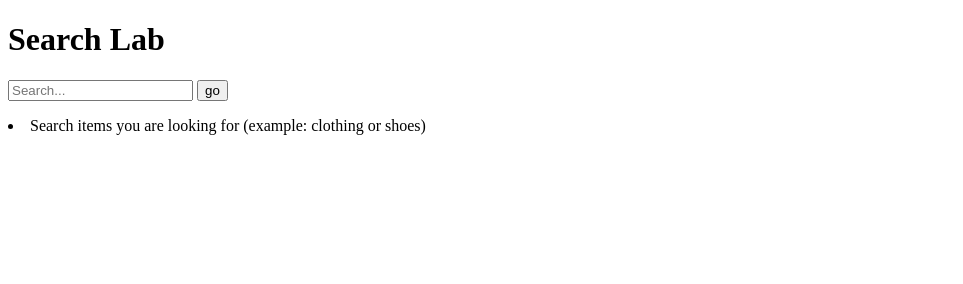
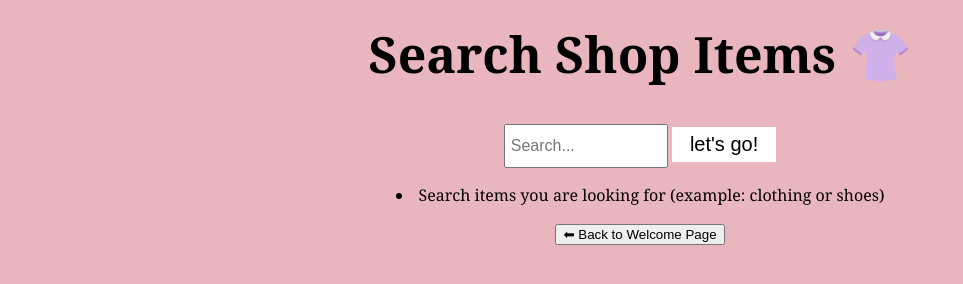
Before and after one commit to poppydalton/project-shop, a plain HTML site: page search.html in a window 1280 px wide. Shown: the whole page, without its empty margins (0-963 px from the left). Drawn offline with Linux system fonts and the light colour scheme.

Commit message:
Update search page layout and button text

```diff
--- a/search.html
+++ b/search.html
@@ -5,28 +5,44 @@
  <meta charset="UTF-8" />
  <meta name="viewport" content="width=device-width, initial-scale=1.0" />
  <title>search lab</title>
+
+ <link rel="stylesheet" href="styles/styles.css"/>
 </head>
+
 
 <body>
 
-  <h1>Search Lab</h1>
+
+ <h1>Search Shop Items 👚 </h1>
+
 
  <input type="text" id="searchInput" placeholder="Search..." />
 
-  <button id="searchButton">go</button>
+
+ <button id="searchButton">let's go!</button>
 
  <p id="searchMessage"></p>
  <ul id="searchResults"></ul>
 
+<!-- back to home/welcome page -->
+
+<button onclick="location.href='index.html'">
+  ⬅ Back to Welcome Page
+</button>
+
  <script src="assets/data/data.js"></script>
  <!-- <script src="scripts/step0-hardcode-hotel.js"></script> -->
  <script src="scripts/step1-for-loop-input-search.js"></script>
-  <script src="scripts/step2-clean-input-search.js"></script>
+ <!-- <script src="scripts/step2-clean-input-search.js"></script> -->
  <!-- <script src="scripts/step3-controlled-object-search.js"></script> -->
  <!-- <script src="scripts/step4-global-object-search.js"></script> -->
 
 
 
+
+
+
 </body>
 
+
 </html>
```
Lines whose indentation alone changed are shown as unchanged.
